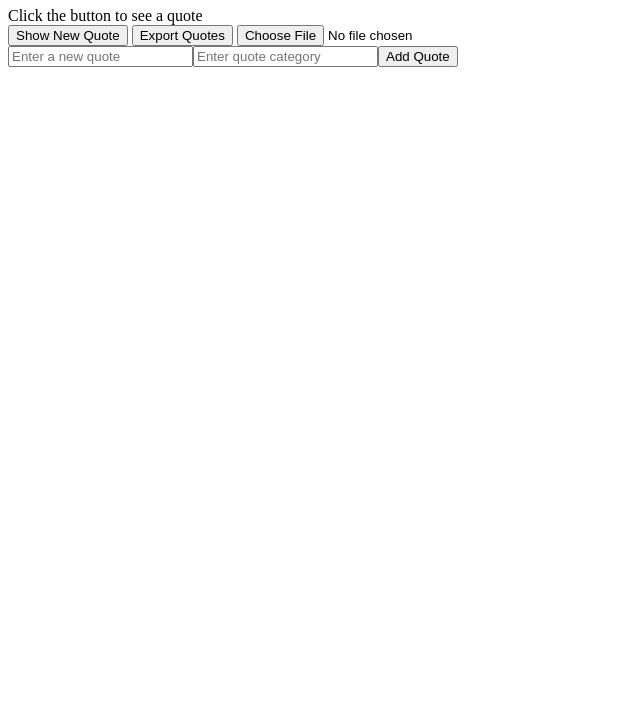
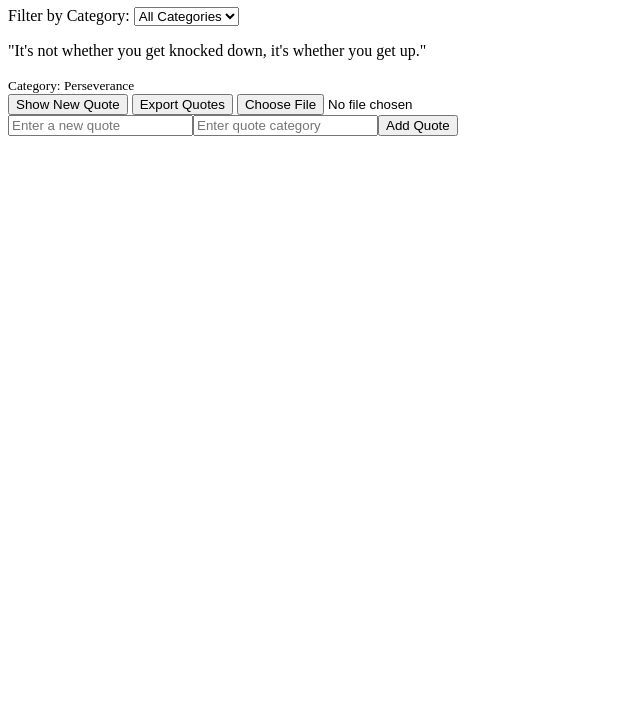
Before and after one commit to Otito212/alx_fe_javascript, a plain HTML site: page dom-manipulation/index.html in a window 1280 px wide. Shown: the part 73-800 px from the top of the page, without its empty margins (0-640 px from the left). Drawn offline with Linux system fonts and the light colour scheme.

Commit message:
Add changes to the html and js file

```diff
--- a/dom-manipulation/index.html
+++ b/dom-manipulation/index.html
@@ -8,19 +8,24 @@
 <body>
   <h1>Dynamic Quote Generator</h1>
 
-  <!-- Display area for the random quote -->
+  <!-- Category Filter -->
+  <label for="categoryFilter">Filter by Category:</label>
+  <select id="categoryFilter" onchange="handleCategoryChange()">
+    <option value="all">All Categories</option>
+    <!-- Populated dynamically -->
+  </select>
+
+  <!-- Quote display -->
   <div id="quoteDisplay">Click the button to see a quote</div>
 
-  <!-- Button to trigger quote display -->
+  <!-- Show new quote -->
   <button id="newQuote">Show New Quote</button>
 
-  <!-- Export and Import Controls -->
+  <!-- Export and import -->
   <button id="exportQuotes">Export Quotes</button>
   <input type="file" id="importFile" accept=".json" />
 
-  <!-- DO NOT hardcode form here. It will be added dynamically -->
-
-  <!-- Link to JavaScript -->
+  <!-- JavaScript -->
   <script src="script.js"></script>
 </body>
 </html>
--- a/dom-manipulation/script.js
+++ b/dom-manipulation/script.js
@@ -1,6 +1,7 @@
 let quotes = [];
+let currentCategory = localStorage.getItem("selectedCategory") || "all";
 
-// Load quotes from localStorage or initialize default
+// Load from storage or initialize
 function loadQuotes() {
   const storedQuotes = localStorage.getItem("quotes");
   if (storedQuotes) {
@@ -15,46 +16,67 @@ function loadQuotes() {
   }
 }
 
-// Save quotes to localStorage
+// Save to localStorage
 function saveQuotes() {
   localStorage.setItem("quotes", JSON.stringify(quotes));
 }
 
-// Show a random quote and store it in sessionStorage
-function showRandomQuote() {
-  if (quotes.length === 0) return;
-
-  const randomIndex = Math.floor(Math.random() * quotes.length);
-  const selectedQuote = quotes[randomIndex];
-
-  // Save the last quote to sessionStorage
-  sessionStorage.setItem("lastQuote", JSON.stringify(selectedQuote));
-
-  const quoteDisplay = document.getElementById("quoteDisplay");
-  quoteDisplay.innerHTML = `<p>"${selectedQuote.text}"</p><small>Category: ${selectedQuote.category}</small>`;
+// Populate category dropdown
+function populateCategories() {
+  const dropdown = document.getElementById("categoryFilter");
+  const categories = [...new Set(quotes.map(q => q.category))];
+  dropdown.innerHTML = `<option value="all">All Categories</option>`;
+  categories.forEach(cat => {
+    const option = document.createElement("option");
+    option.value = cat;
+    option.textContent = cat;
+    dropdown.appendChild(option);
+  });
+  dropdown.value = currentCategory;
 }
 
-// Add a new quote from input fields
+// Filter quotes by selected category
+function getFilteredQuotes() {
+  if (currentCategory === "all") return quotes;
+  return quotes.filter(q => q.category === currentCategory);
+}
+
+// Show a random quote
+function showRandomQuote() {
+  const filtered = getFilteredQuotes();
+  if (filtered.length === 0) {
+    document.getElementById("quoteDisplay").innerHTML = `<p>No quotes in this category.</p>`;
+    return;
+  }
+  const selectedQuote = filtered[Math.floor(Math.random() * filtered.length)];
+  sessionStorage.setItem("lastQuote", JSON.stringify(selectedQuote));
+  document.getElementById("quoteDisplay").innerHTML = `<p>"${selectedQuote.text}"</p><small>Category: ${selectedQuote.category}</small>`;
+}
+
+// Handle filter change
+function handleCategoryChange() {
+  currentCategory = document.getElementById("categoryFilter").value;
+  localStorage.setItem("selectedCategory", currentCategory);
+  showRandomQuote();
+}
+
+// Add new quote
 function addQuote() {
   const quoteText = document.getElementById("newQuoteText").value.trim();
   const quoteCategory = document.getElementById("newQuoteCategory").value.trim();
-
-  if (quoteText === "" || quoteCategory === "") {
+  if (!quoteText || !quoteCategory) {
     alert("Please fill in both quote and category.");
     return;
   }
-
   quotes.push({ text: quoteText, category: quoteCategory });
   saveQuotes();
-
-  // Clear inputs
+  populateCategories();
+  showRandomQuote();
   document.getElementById("newQuoteText").value = "";
   document.getElementById("newQuoteCategory").value = "";
-
-  showRandomQuote();
 }
 
-// Create input form for adding new quotes
+// Create form dynamically
 function createAddQuoteForm() {
   const formContainer = document.createElement("div");
 
@@ -75,11 +97,10 @@ function createAddQuoteForm() {
   formContainer.appendChild(inputText);
   formContainer.appendChild(inputCategory);
   formContainer.appendChild(addButton);
-
   document.body.appendChild(formContainer);
 }
 
-// Export quotes to a downloadable JSON file
+// Export JSON
 function exportToJsonFile() {
   const blob = new Blob([JSON.stringify(quotes, null, 2)], { type: "application/json" });
   const url = URL.createObjectURL(blob);
@@ -91,16 +112,16 @@ function exportToJsonFile() {
   document.body.removeChild(a);
 }
 
-// Import quotes from a selected JSON file
+// Import JSON
 function importFromJsonFile(event) {
   const fileReader = new FileReader();
   fileReader.onload = function (e) {
     try {
       const importedQuotes = JSON.parse(e.target.result);
-      if (!Array.isArray(importedQuotes)) throw new Error("Invalid JSON");
-
+      if (!Array.isArray(importedQuotes)) throw new Error("Invalid JSON format.");
       quotes.push(...importedQuotes);
       saveQuotes();
+      populateCategories();
       alert("Quotes imported successfully!");
       showRandomQuote();
     } catch (err) {
@@ -110,20 +131,21 @@ function importFromJsonFile(event) {
   fileReader.readAsText(event.target.files[0]);
 }
 
-// DOMContentLoaded to initialize app
+// Init
 document.addEventListener("DOMContentLoaded", () => {
   loadQuotes();
   createAddQuoteForm();
-
-  // Event listeners for buttons
+  populateCategories();
+  document.getElementById("categoryFilter").addEventListener("change", handleCategoryChange);
   document.getElementById("newQuote").addEventListener("click", showRandomQuote);
   document.getElementById("exportQuotes").addEventListener("click", exportToJsonFile);
   document.getElementById("importFile").addEventListener("change", importFromJsonFile);
 
-  // Restore last viewed quote if available
   const lastQuote = sessionStorage.getItem("lastQuote");
   if (lastQuote) {
     const quote = JSON.parse(lastQuote);
     document.getElementById("quoteDisplay").innerHTML = `<p>"${quote.text}"</p><small>Category: ${quote.category}</small>`;
+  } else {
+    showRandomQuote();
   }
 });
```
